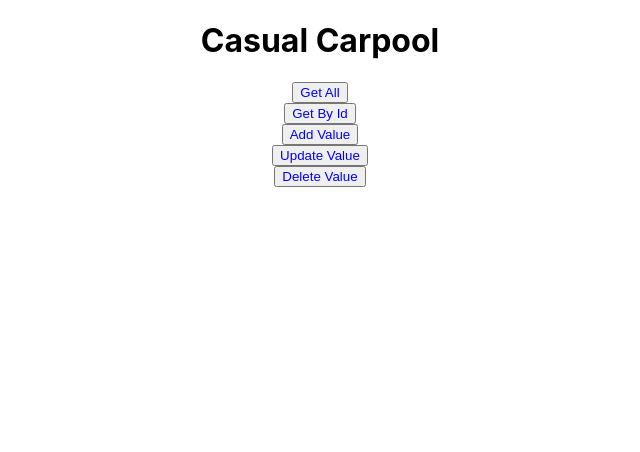
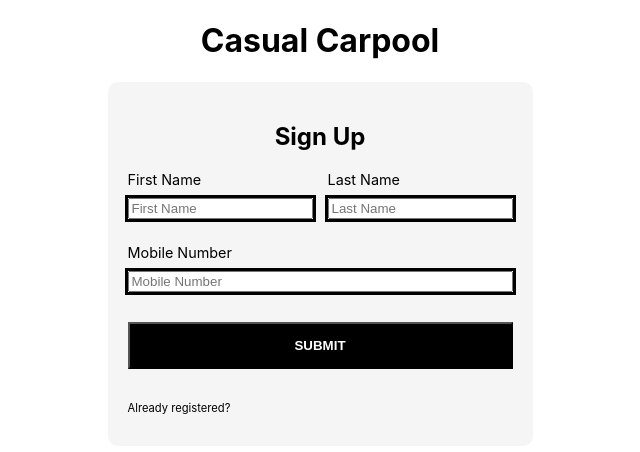
Before and after one commit to Runtime-Terror-Stack/casual-carpool-frontend, a React (Create React App) app: page / in a window 1280 px wide. Shown: the top 452 px of the page, without its empty margins (320-960 px from the left). Built offline with nearby package versions, Linux system fonts and the light colour scheme.

Commit message:
Completed Sign Up form UI

```diff
--- a/src/App.js
+++ b/src/App.js
@@ -1,16 +1,13 @@
 import React from "react";
-import Button from "./components/Button/Button";
-import TestService from "./services/TestService";
+// import Button from "./components/Button/Button";
+// import TestService from "./services/TestService";
+import Login from "./components/Account/Login";
 
 function App() {
   return (
     <div className="App">
       <h1>Casual Carpool</h1>
-      <Button name="Get All" clickHandler={TestService.getAll} />
-      <Button name="Get By Id" clickHandler={TestService.getById} />
-      <Button name="Add Value" clickHandler={TestService.addValue} />
-      <Button name="Update Value" clickHandler={TestService.updateValue} />
-      <Button name="Delete Value" clickHandler={TestService.deleteValue} />
+      <Login />
     </div>
   );
 }
--- a/src/components/Account/Login.js
+++ b/src/components/Account/Login.js
@@ -3,14 +3,19 @@ import {
   FormContainer,
   StyledInput,
   StyledLabel,
+  InputContainer,
+  StyledButton,
+  ButtonContainer,
+  StyledHeading,
+  StyledText,
 } from "./Login.styles";
 import React from "react";
 import PropTypes from "prop-types";
 
 const InputBox = (props) => {
   return (
-    <>
-      <StyledLabel for={props.id}>{props.text}</StyledLabel>
+    <InputContainer id={props.gridarea}>
+      <StyledLabel htmlFor={props.id}>{props.text}</StyledLabel>
       <StyledInput
         type="text"
         id={props.id}
@@ -20,20 +25,31 @@ const InputBox = (props) => {
         minlength="4"
         maxlength="8"
       />
-    </>
+    </InputContainer>
   );
 };
 
 const Login = () => {
   return (
     <LoginContainer>
+      <StyledHeading>Sign Up</StyledHeading>
       <FormContainer>
-        <InputBox id="fname" text="First Name" />
-        <InputBox id="lname" text="Last Name" />
-        <InputBox id="phone" text="Mobile Number" />
+        <InputBox id="fname" text="First Name" gridarea="firstname" />
+        <InputBox id="lname" text="Last Name" gridarea="lastname" />
+        <InputBox id="phone" text="Mobile Number" gridarea="phonenum" />
+        <ButtonContainer>
+          <StyledButton>Submit</StyledButton>
+        </ButtonContainer>
+        <StyledText>Already registered? </StyledText>
       </FormContainer>
     </LoginContainer>
   );
 };
 
 export default Login;
+
+InputBox.propTypes = {
+  id: PropTypes.string.isRequired,
+  text: PropTypes.string.isRequired,
+  gridarea: PropTypes.string.isRequired,
+};
--- a/src/components/Account/Login.styles.js
+++ b/src/components/Account/Login.styles.js
@@ -1,9 +1,72 @@
 import styled from "styled-components";
 
-export const LoginContainer = styled.section``;
+export const StyledHeading = styled.h2``;
 
-export const FormContainer = styled.form``;
+export const LoginContainer = styled.section`
+  padding: 20px;
+  display: grid;
+  place-items: center;
+  background-color: whitesmoke;
+  border-radius: 10px;
+`;
 
-export const StyledInput = styled.input``;
+export const FormContainer = styled.form`
+  display: grid;
+  grid-template-areas:
+    "firstname lastname"
+    "phonenum phonenum"
+    "submit submit";
+  grid-template-columns: 1fr 1fr;
+  grid-template-rows: 1fr 1fr 1fr;
+  grid-column-gap: 15px;
+  grid-row-gap: 15px;
+`;
 
-export const StyledLabel = styled.label``;
+export const InputContainer = styled.div`
+  display: flex;
+  flex-direction: column;
+  grid-area: ${(props) => props.id};
+`;
+
+export const StyledInput = styled.input`
+  /* all: unset; */
+  margin: 10px 0;
+  outline: solid;
+  box-shadow: none;
+  /* border-radius: 5px; */
+  display: block;
+
+  &:focus {
+    outline: solid lightblue;
+    box-shadow: none;
+  }
+`;
+
+export const StyledLabel = styled.label`
+  color: black;
+  font-size: 0.9rem;
+`;
+
+export const ButtonContainer = styled.div`
+  grid-area: submit;
+  display: flex;
+  flex-direction: row;
+  align-items: center;
+  justify-content: flex-start;
+`;
+
+export const StyledButton = styled.button`
+  background-color: black;
+  color: white;
+  width: 100%;
+  height: 80%;
+  text-transform: uppercase;
+  font-weight: 600;
+  cursor: pointer;
+`;
+
+export const StyledText = styled.p`
+  display: block;
+  color: black;
+  font-size: 0.7rem;
+`;
```
